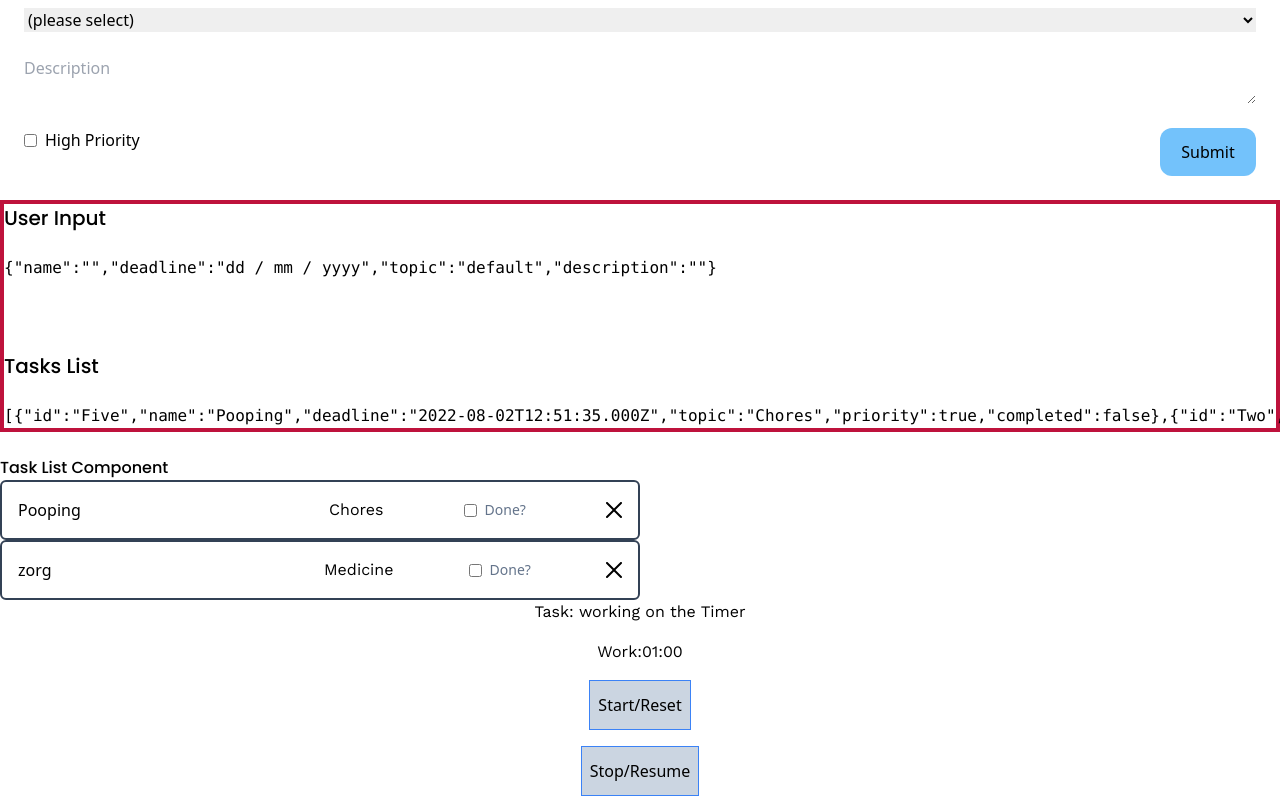
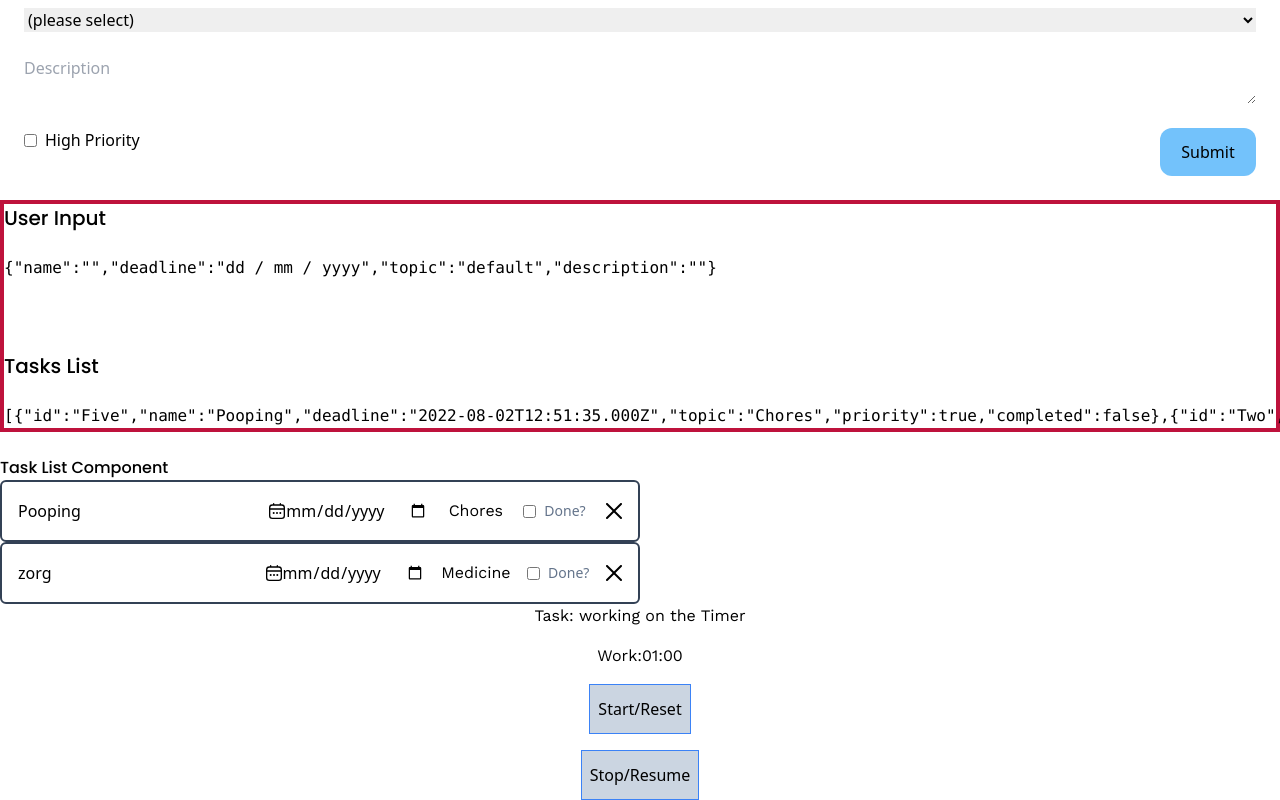
Before and after one commit to devhausleipzigacademy/camp6-frontend-project, a React (Vite) app: page / in a window 1280 px wide. Shown: the part 426-1226 px from the top of the page. Built offline with nearby package versions, Linux system fonts and the light colour scheme.

Commit message:
fix form

```diff
--- a/src/components/TaskList.tsx
+++ b/src/components/TaskList.tsx
@@ -107,7 +107,11 @@ function TaskItem({ task }: TaskProp) {
         <input
           type="text"
           value={taskNameInput}
-					onBlur={() => setIsEditing(false)}
+          // onBlur={(event) => {
+          //   event.preventDefault();
+          //   console.log("blur");
+          //   setIsEditing(false);
+          // }}
           onChange={(event) => {
             setTaskNameInput(event.target.value);
           }}
@@ -130,9 +134,19 @@ saved no matter what...
               payload: { id: task.id, name: taskNameInput },
             });
             setIsEditing(false);
+            console.log(" dispatch");
           }}
         >
           Save
+        </button>
+        <button
+          className="flex justify-center items-center  bg-primary w-2 h-4 p-4 rounded-lg"
+          onClick={() => {
+            setTaskNameInput(task.name);
+            setIsEditing(false);
+          }}
+        >
+          Cancel
         </button>
       </>
     );
@@ -151,7 +165,8 @@ saved no matter what...
   return (
     <>
       {taskContent}
-			{/* <div className="flex hover:scale-110 hover:fill-slate-500 hover:text-slate-500 active:text-inherit active:fill-inherit">
+      {/* beginnging	 */}
+      <div className="flex hover:scale-110 hover:fill-slate-500 hover:text-slate-500 active:text-inherit active:fill-inherit">
         <svg
           id="calendar"
           className="w-4"
@@ -164,10 +179,10 @@ saved no matter what...
           <circle cx="17" cy="15" r="1.5" />
         </svg>
         <input
-
           required
           // value={JSON.stringify(task.deadline).slice(1, 11)}
           name="deadline"
+          value={task.deadline.toISOString()}
           onChange={(event) => {
             dispatch({
               type: ACTIONS.CHANGE_DEADLINE,
@@ -181,7 +196,8 @@ saved no matter what...
           min={JSON.stringify(yesterday).slice(1, 11)}
           type="date"
         />
-			</div> */}
+      </div>
+      {/* end	 */}
       <p>{task.topic}</p>
       <div className="flex items-center gap-2">
         <input
--- a/src/components/TasksContext.tsx
+++ b/src/components/TasksContext.tsx
@@ -51,19 +51,24 @@ function tasksReducer(tasks: Tasks, action: Action): Tasks {
   switch (action.type) {
     case ACTIONS.ADD_TASK:
       return [...tasks, newTask(action.payload.userInput)];
-		case ACTIONS.CHANGE_DEADLINE:
-			tasks.map((task) => {
+    case ACTIONS.CHANGE_DEADLINE: {
+      console.log("change deadline", action);
+      return tasks.map((task) => {
         if (task.id === action.payload.taskId) {
-					return { ...task, deadline: action.payload.deadline };
+          console.log("object matches", task);
+          return { ...task, deadline: new Date(action.payload.deadline) };
         } else return task;
       });
+    }
     case ACTIONS.CHANGE_NAME: {
       console.log("dispatch run", action.payload);
-			return tasks.map((task) => {
+      const newTasks = tasks.map((task) => {
         if (task.id === action.payload.id) {
           return { ...task, name: action.payload.name };
         } else return task;
       });
+      console.log(newTasks);
+      return newTasks;
     }
     case ACTIONS.COMPLETED:
       return tasks.map((task) => {
```
Lines whose indentation alone changed are shown as unchanged.
